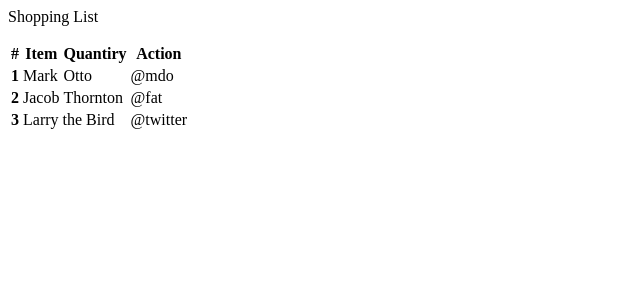
After one commit to lefelaR/shoppingList, a PHP site: template App/Views/index/index.php in a window 1280 px wide. The commit adds this page. Shown: the top 300 px of the page, without its empty margins (0-640 px from the left). Run offline with PHP 8.4, Linux system fonts and the light colour scheme; the template is opened without the code that fills it, so the values that code supplies are empty.

Commit message:
created the items table and model

```diff
--- /dev/null
+++ b/App/Views/index/index.php
@@ -0,0 +1,51 @@
+<section id="heading">
+    <div class="container-fluid">
+        <div class="row">
+            <div class="col-md-12 my-5 text-center">
+                <p class="fs-3 fw-bold text-secondary"> Shopping List </p>
+            </div>
+        </div>
+    </div>
+</section>
+
+<section class="list">
+    <div class="container">
+        <div class="row">
+            <div class="col-md-12">
+                <div class="card">
+                    <div class="card-body">
+            <table class="table">
+  <thead>
+    <tr>
+      <th scope="col">#</th>
+      <th scope="col">Item</th>
+      <th scope="col">Quantiry</th>
+      <th scope="col">Action</th>
+    </tr>
+  </thead>
+  <tbody>
+    <tr>
+      <th scope="row">1</th>
+      <td>Mark</td>
+      <td>Otto</td>
+      <td>@mdo</td>
+    </tr>
+    <tr>
+      <th scope="row">2</th>
+      <td>Jacob</td>
+      <td>Thornton</td>
+      <td>@fat</td>
+    </tr>
+    <tr>
+      <th scope="row">3</th>
+      <td colspan="2">Larry the Bird</td>
+      <td>@twitter</td>
+    </tr>
+  </tbody>
+</table>
+                </div>
+                </div>
+            </div>
+        </div>
+    </div>
+</section>
```
Also changed, not shown: App/Controllers/Index.php (+13 -0 lines), App/Models/ItemsModel.php (added, +75 -0 lines), Public/includes/navbar.php (+0 -15 lines), App/Views/index/add.php (added), Core/Model.php (indentation only).
